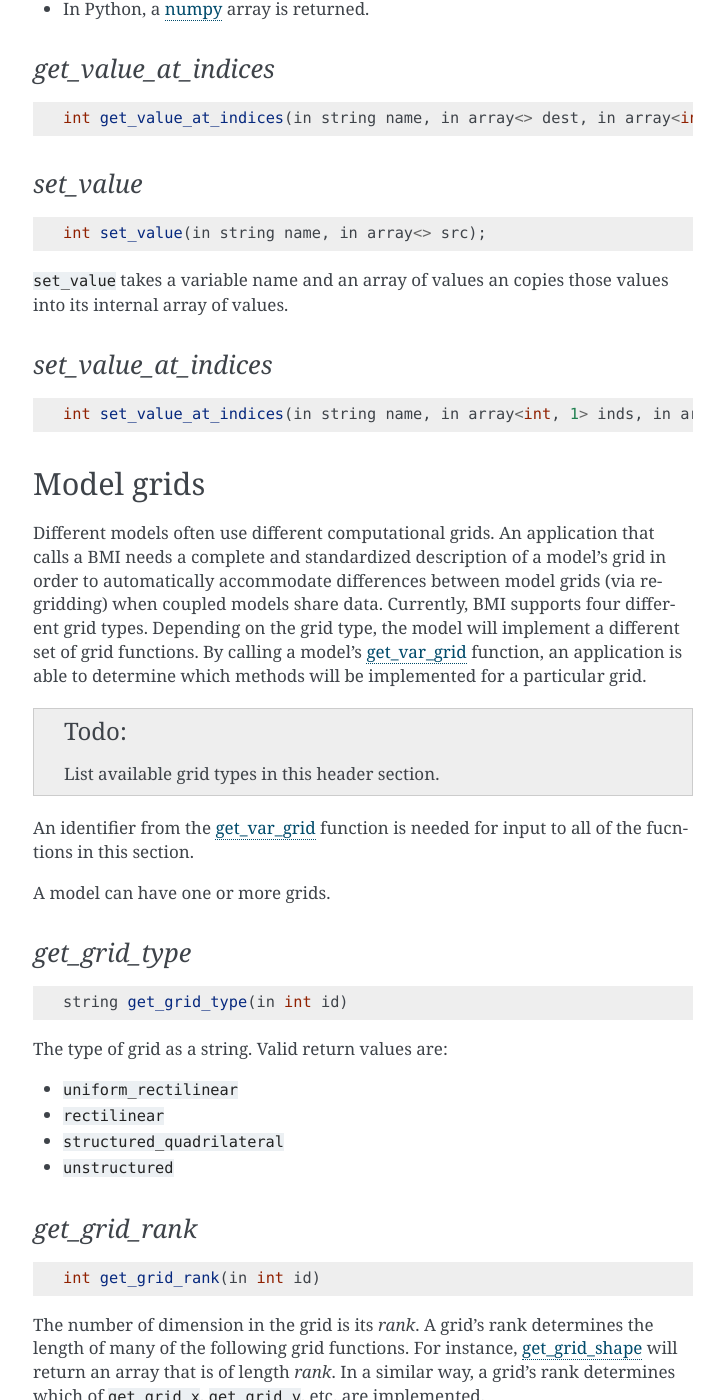
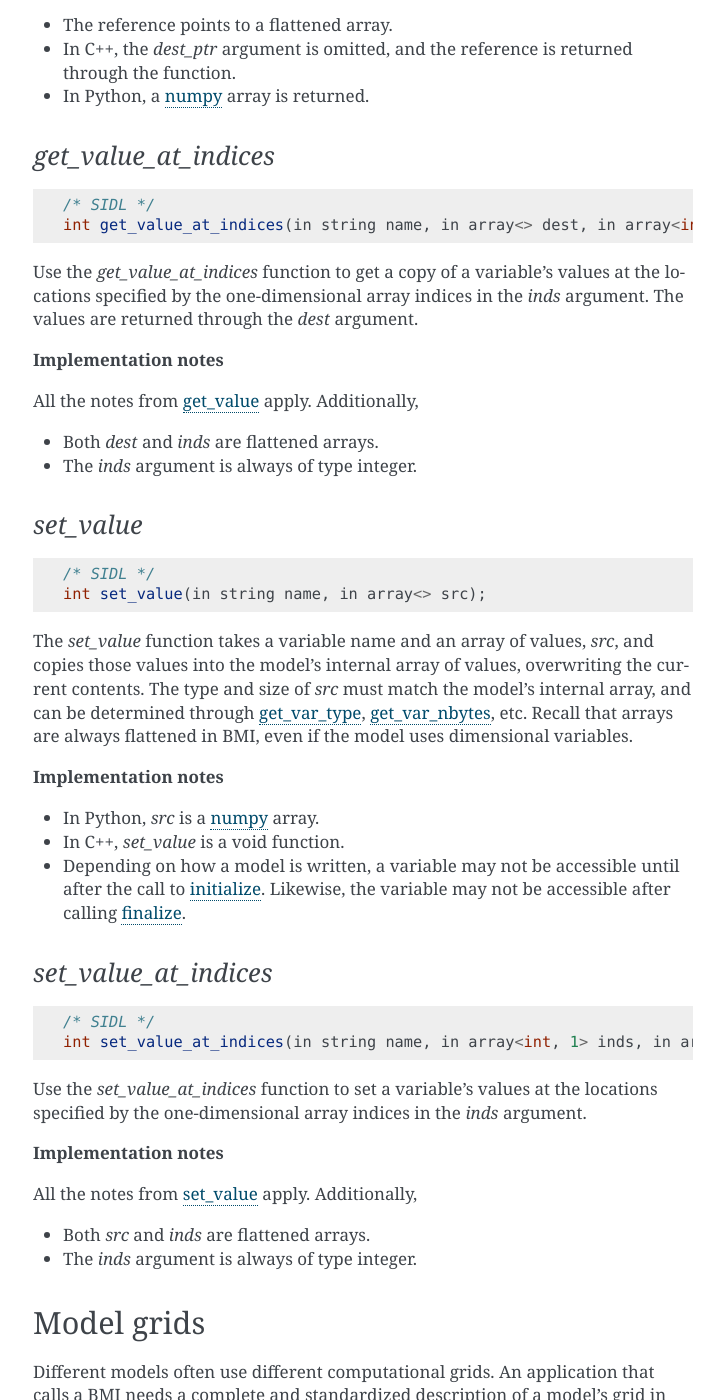
Before and after one commit to csdms/bmi, a Sphinx documentation site: the page built from docs/source/index.rst, in a window 1280 px wide and 1400 px high, scrolled down 12096 px. Shown: the whole window, without its empty margins (387-1111 px from the left). Built offline with Sphinx 7.4.7, drawn with Linux system fonts in a browser that asks for light colours; formulas are drawn with MathJax 3; some of the changed text lies outside the part shown.

Commit message:
Complete getter/setter section

```diff
--- a/docs/source/bmi.getter_setter.rst
+++ b/docs/source/bmi.getter_setter.rst
@@ -23,6 +23,7 @@ state variable can be changed or check the new data for validity.
 
 .. code-block:: java
 
+   /* SIDL */
    int get_value(in string name, in array<> dest);
 
 The `get_value` function takes a variable name and copies values into a
@@ -39,6 +40,7 @@ even if the model uses dimensional variables (which is likely).
   `get_value`. Whatever values it contains are overwritten in the call
   to `get_value`.
 * In Python, the buffer is a :term:`numpy` array.
+* In C++, `get_value` is a void function.
 * Depending on how a model is written, a variable may not be
   accessible until after the call to :ref:`initialize`. Likewise, the
   variable may not be accessible after calling :ref:`finalize`.
@@ -50,6 +52,7 @@ even if the model uses dimensional variables (which is likely).
 
 .. code-block:: java
 
+   /* SIDL */
    int get_value_ptr(in string name, out array<> dest_ptr);
 
 The `get_value_ptr` function takes a variable name and returns a reference
@@ -60,6 +63,7 @@ even if the model's state has changed.
 
 **Implementation notes**
 
+* The reference points to a flattened array.
 * In C++, the *dest_ptr* argument is omitted, and the reference is
   returned through the function.
 * In Python, a :term:`numpy` array is returned.
@@ -72,7 +76,21 @@ even if the model's state has changed.
 
 .. code-block:: java
 
+   /* SIDL */
    int get_value_at_indices(in string name, in array<> dest, in array<int, 1> inds);
+
+Use the `get_value_at_indices` function to get a copy of a variable's values
+at the locations specified by the one-dimensional array indices
+in the *inds* argument.
+The values are returned through the *dest* argument.
+
+**Implementation notes**
+
+All the notes from :ref:`get_value` apply.
+Additionally,
+
+* Both *dest* and *inds* are flattened arrays.
+* The *inds* argument is always of type integer.
 
 
 .. _set_value:
@@ -82,10 +100,26 @@ even if the model's state has changed.
 
 .. code-block:: java
 
+   /* SIDL */
    int set_value(in string name, in array<> src);
 
-``set_value`` takes a variable name and an array of values an
-copies those values into its internal array of values.
+The `set_value` function takes a variable name and an array of values,
+*src*,
+and copies those values into the model's internal array of values,
+overwriting the current contents.
+The type and size of *src* must match the model's internal array,
+and can be determined through
+:ref:`get_var_type`, :ref:`get_var_nbytes`, etc.
+Recall that arrays are always flattened in BMI,
+even if the model uses dimensional variables.
+
+**Implementation notes**
+
+* In Python, *src* is a :term:`numpy` array.
+* In C++, `set_value` is a void function.
+* Depending on how a model is written, a variable may not be
+  accessible until after the call to :ref:`initialize`. Likewise, the
+  variable may not be accessible after calling :ref:`finalize`.
 
 
 .. _set_value_at_indices:
@@ -95,4 +129,17 @@ copies those values into its internal array of values.
 
 .. code-block:: java
 
+   /* SIDL */
    int set_value_at_indices(in string name, in array<int, 1> inds, in array<> src);
+
+Use the `set_value_at_indices` function to set a variable's values
+at the locations specified by the one-dimensional array indices
+in the *inds* argument.
+
+**Implementation notes**
+
+All the notes from :ref:`set_value` apply.
+Additionally,
+
+* Both *src* and *inds* are flattened arrays.
+* The *inds* argument is always of type integer.
```
Also changed, not shown: other parts of docs/source/bmi.getter_setter.rst (+1 -1 lines).
